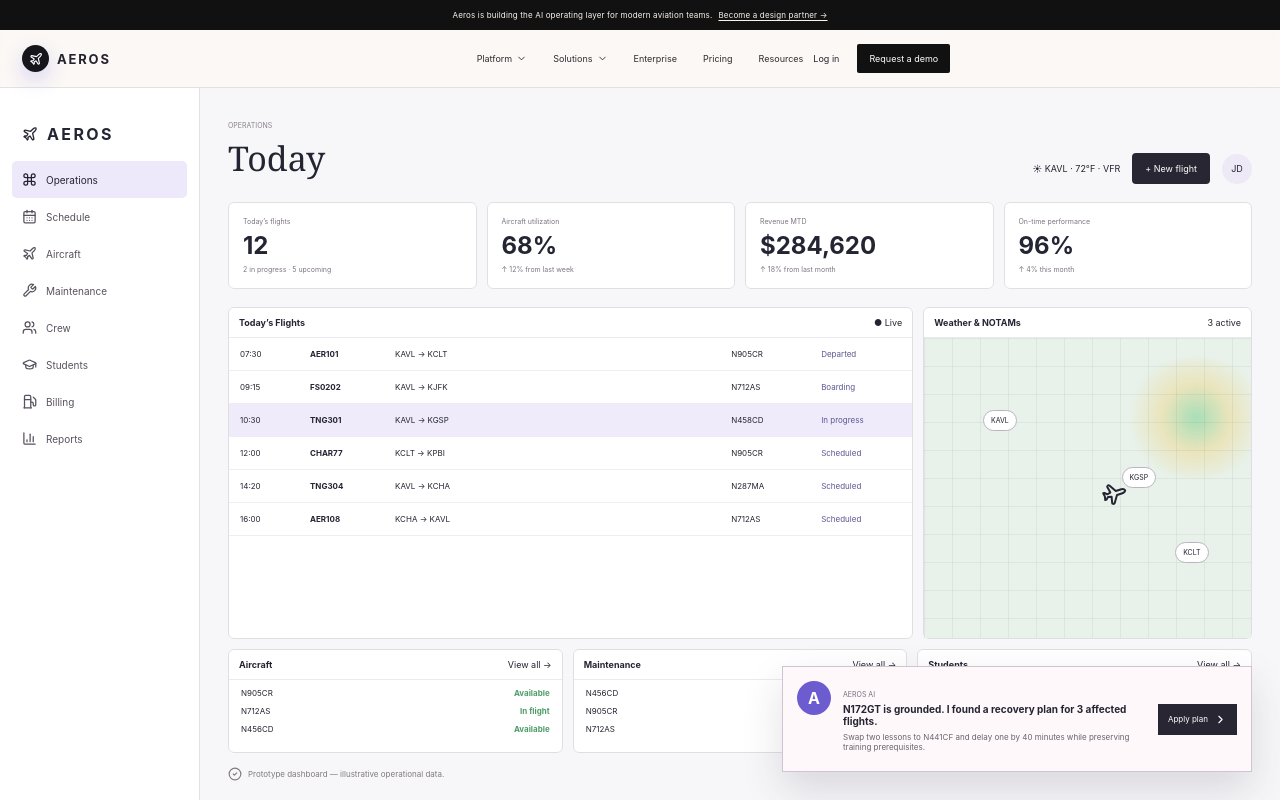
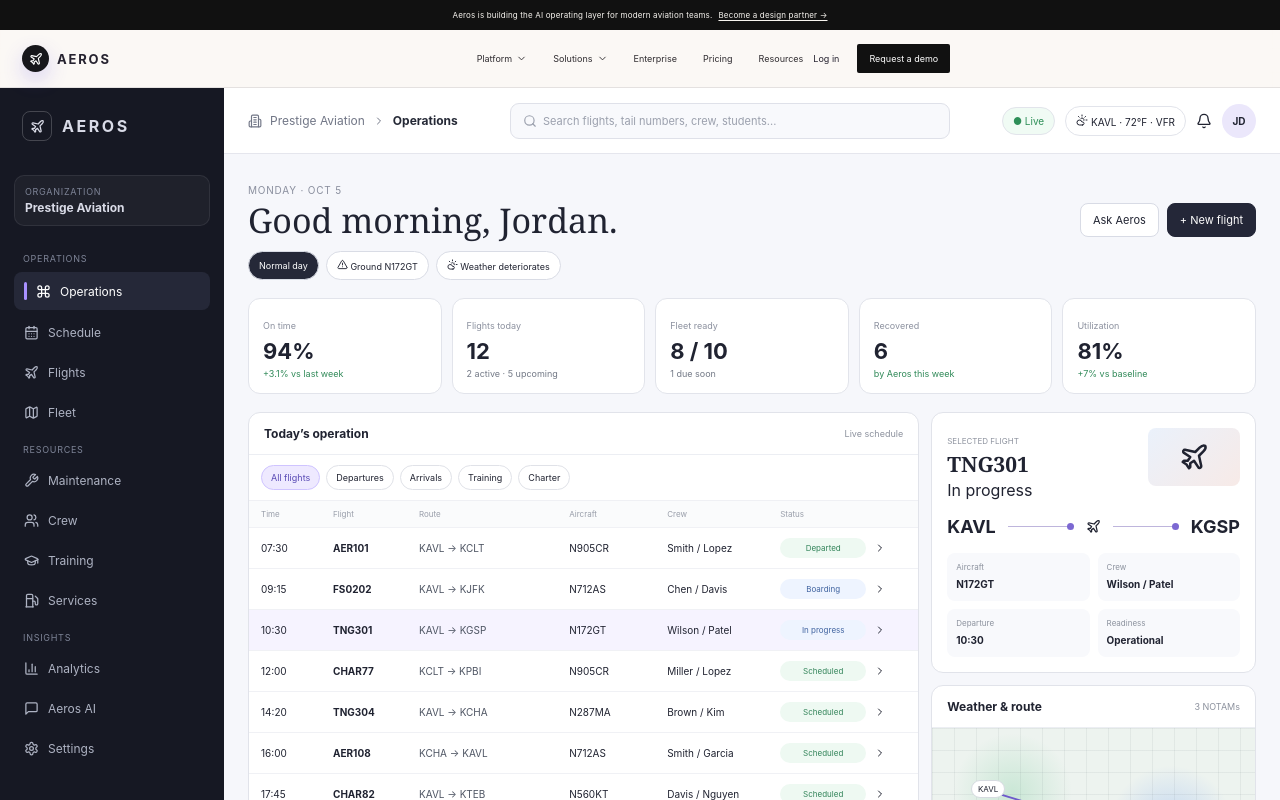
Before and after one commit to saharshbaweja/Rho, a Next.js app: page /dashboard in a window 1280 px wide. Shown: the top 800 px of the page. Built offline with nearby package versions, Linux system fonts and the light colour scheme.

Commit message:
Redesign Aeros dashboard as interactive operations command center

```diff
--- a/app/dashboard/page.jsx
+++ b/app/dashboard/page.jsx
@@ -1,21 +1,131 @@
 'use client';
-import {useState} from 'react';
-import {Plane,CalendarDays,Wrench,Users,BarChart3,CloudRain,Fuel,GraduationCap,Command,ChevronRight,CheckCircle2} from 'lucide-react';
+import {useMemo,useState} from 'react';
+import {Plane,CalendarDays,Wrench,Users,BarChart3,Fuel,GraduationCap,Command,Search,CloudSun,Bell,ChevronRight,CheckCircle2,AlertTriangle,Map,Settings,MessageSquare,Building2,Radio} from 'lucide-react';
 
-const rows=[['07:30','AER101','KAVL → KCLT','N905CR','Departed'],['09:15','FS0202','KAVL → KJFK','N712AS','Boarding'],['10:30','TNG301','KAVL → KGSP','N458CD','In progress'],['12:00','CHAR77','KCLT → KPBI','N905CR','Scheduled'],['14:20','TNG304','KAVL → KCHA','N287MA','Scheduled'],['16:00','AER108','KCHA → KAVL','N712AS','Scheduled']];
+const baseFlights=[
+ {time:'07:30',id:'AER101',route:'KAVL → KCLT',aircraft:'N905CR',crew:'Smith / Lopez',status:'Departed'},
+ {time:'09:15',id:'FS0202',route:'KAVL → KJFK',aircraft:'N712AS',crew:'Chen / Davis',status:'Boarding'},
+ {time:'10:30',id:'TNG301',route:'KAVL → KGSP',aircraft:'N172GT',crew:'Wilson / Patel',status:'In progress'},
+ {time:'12:00',id:'CHAR77',route:'KCLT → KPBI',aircraft:'N905CR',crew:'Miller / Lopez',status:'Scheduled'},
+ {time:'14:20',id:'TNG304',route:'KAVL → KCHA',aircraft:'N287MA',crew:'Brown / Kim',status:'Scheduled'},
+ {time:'16:00',id:'AER108',route:'KCHA → KAVL',aircraft:'N712AS',crew:'Smith / Garcia',status:'Scheduled'},
+ {time:'17:45',id:'CHAR82',route:'KAVL → KTEB',aircraft:'N560KT',crew:'Davis / Nguyen',status:'Scheduled'}
+];
+
+const scenarios={
+ normal:{label:'Normal operation',title:'Operation running normally'},
+ aircraft:{label:'Aircraft grounded',title:'N172GT grounded · oil pressure squawk'},
+ weather:{label:'Weather deterioration',title:'VFR window closes at 14:20'}
+};
+
+function statusClass(status){
+ const s=status.toLowerCase();
+ if(s.includes('ground')||s.includes('critical')) return 'ground';
+ if(s.includes('risk')||s.includes('delay')) return 'risk';
+ if(s.includes('plan')||s.includes('suggest')) return 'plan';
+ if(s.includes('progress')||s.includes('boarding')) return 'progress';
+ return 'ready';
+}
 
 export default function Dashboard(){
  const [nav,setNav]=useState('Operations');
  const [selected,setSelected]=useState(2);
- const [notice,setNotice]=useState(true);
- return <div className="app-shell-full">
-   <aside className="app-side"><div className="app-logo"><Plane size={16}/><b>AEROS</b></div>{[[Command,'Operations'],[CalendarDays,'Schedule'],[Plane,'Aircraft'],[Wrench,'Maintenance'],[Users,'Crew'],[GraduationCap,'Students'],[Fuel,'Billing'],[BarChart3,'Reports']].map(([I,t])=><button className={nav===t?'active':''} onClick={()=>setNav(t)} key={t}><I size={15}/>{t}</button>)}</aside>
-   <main className="app-main"><div className="app-top"><div><small>{nav.toUpperCase()}</small><h1>{nav==='Operations'?'Today':nav}</h1></div><div className="app-top-actions"><span>☀ KAVL · 72°F · VFR</span><button>+ New flight</button><i>JD</i></div></div>
-   <div className="app-kpis"><div><small>Today’s flights</small><b>12</b><span>2 in progress · 5 upcoming</span></div><div><small>Aircraft utilization</small><b>68%</b><span>↑ 12% from last week</span></div><div><small>Revenue MTD</small><b>$284,620</b><span>↑ 18% from last month</span></div><div><small>On-time performance</small><b>96%</b><span>↑ 4% this month</span></div></div>
-   <div className="app-content-grid"><section className="app-table"><div className="panel-head"><b>Today’s Flights</b><span>● Live</span></div>{rows.map((r,i)=><button className={selected===i?'selected':''} onClick={()=>setSelected(i)} key={i}><span>{r[0]}</span><b>{r[1]}</b><span>{r[2]}</span><span>{r[3]}</span><i>{r[4]}</i></button>)}</section><section className="app-weather"><div className="panel-head"><b>Weather & NOTAMs</b><span>3 active</span></div><div className="dashboard-map"><span className="dm1">KAVL</span><span className="dm2">KCLT</span><span className="dm3">KGSP</span><Plane size={24}/><div className="wx-cell"/></div></section></div>
-   <div className="app-lower"><section><div className="panel-head"><b>Aircraft</b><span>View all →</span></div><p>N905CR <b>Available</b></p><p>N712AS <b>In flight</b></p><p>N456CD <b>Available</b></p></section><section><div className="panel-head"><b>Maintenance</b><span>View all →</span></div><p>N456CD <b>100-hr inspection</b></p><p>N905CR <b>Annual inspection</b></p><p>N712AS <b className="danger">Overdue</b></p></section><section><div className="panel-head"><b>Students</b><span>View all →</span></div><p>Emma Wilson <b>Ready</b></p><p>Liam Chen <b>In progress</b></p><p>Sophia Martinez <b>Scheduled</b></p></section></div>
-   {notice&&<div className="dashboard-ai"><span>A</span><div><small>AEROS AI</small><b>N172GT is grounded. I found a recovery plan for 3 affected flights.</b><p>Swap two lessons to N441CF and delay one by 40 minutes while preserving training prerequisites.</p></div><button onClick={()=>setNotice(false)}>Apply plan <ChevronRight size={13}/></button></div>}
-   <div className="dashboard-proof"><CheckCircle2 size={14}/> Prototype dashboard — illustrative operational data.</div>
+ const [scenario,setScenario]=useState('normal');
+ const [aiOpen,setAiOpen]=useState(false);
+ const [applied,setApplied]=useState(false);
+ const [toast,setToast]=useState('');
+
+ const flights=useMemo(()=>{
+   if(scenario==='aircraft'&&!applied){
+     return baseFlights.map((f,i)=>i===2?{...f,status:'Grounded'}:i===3?{...f,status:'At risk'}:f);
+   }
+   if(scenario==='weather'&&!applied){
+     return baseFlights.map((f,i)=>i>=4?{...f,status:i===4?'At risk':'Weather risk'}:f);
+   }
+   if(applied&&scenario==='aircraft'){
+     return baseFlights.map((f,i)=>i===2?{...f,aircraft:'N441CF',time:'11:10',status:'Replanned'}:i===3?{...f,time:'12:20',status:'Recovered'}:f);
+   }
+   if(applied&&scenario==='weather'){
+     return baseFlights.map((f,i)=>i===4?{...f,time:'13:05',status:'Recovered'}:i===5?{...f,time:'14:05',status:'Recovered'}:f);
+   }
+   return baseFlights;
+ },[scenario,applied]);
+
+ const flight=flights[selected]||flights[0];
+ const metrics=scenario==='normal'||applied
+ ?[['On time','94%','+3.1% vs last week','good'],['Flights today','12','2 active · 5 upcoming',''],['Fleet ready','8 / 10','1 due soon',''],['Recovered','6','by Aeros this week','good'],['Utilization','81%','+7% vs baseline','good']]
+ :scenario==='aircraft'
+ ?[['On time','87%','3 flights impacted','warn'],['Flights at risk','3','requires recovery','warn'],['Fleet ready','7 / 10','N172GT grounded','warn'],['Aeros options','2','ranked plans ready','good'],['Utilization','74%','recoverable capacity','warn']]
+ :[['On time','89%','4 flights weather-exposed','warn'],['Flights at risk','4','afternoon bank','warn'],['Fleet ready','8 / 10','aircraft unchanged',''],['Aeros options','3','weather-safe plans','good'],['Utilization','76%','weather constrained','warn']];
+
+ function trigger(next){setScenario(next);setApplied(false);setSelected(next==='aircraft'?2:next==='weather'?4:2);setAiOpen(next!=='normal');setToast(next==='normal'?'Operation reset':'Aeros detected a new operational event');setTimeout(()=>setToast(''),1800)}
+ function applyPlan(){setApplied(true);setAiOpen(false);setToast('Recovery plan applied to the live operation');setTimeout(()=>setToast(''),2200)}
+
+ return <div className="ops-app">
+   <aside className="ops-sidebar">
+     <div className="ops-logo"><span className="ops-logo-mark"><Plane size={15}/></span><b>AEROS</b></div>
+     <div className="ops-org"><small>ORGANIZATION</small><b>Prestige Aviation</b></div>
+     <nav className="ops-nav">
+       <div className="ops-nav-group"><span>OPERATIONS</span>{[[Command,'Operations'],[CalendarDays,'Schedule'],[Plane,'Flights'],[Map,'Fleet']].map(([I,t])=><button key={t} className={nav===t?'active':''} onClick={()=>setNav(t)}><I size={15}/><span>{t}</span></button>)}</div>
+       <div className="ops-nav-group"><span>RESOURCES</span>{[[Wrench,'Maintenance'],[Users,'Crew'],[GraduationCap,'Training'],[Fuel,'Services']].map(([I,t])=><button key={t} className={nav===t?'active':''} onClick={()=>setNav(t)}><I size={15}/><span>{t}</span></button>)}</div>
+       <div className="ops-nav-group"><span>INSIGHTS</span>{[[BarChart3,'Analytics'],[MessageSquare,'Aeros AI'],[Settings,'Settings']].map(([I,t])=><button key={t} className={nav===t?'active':''} onClick={()=>setNav(t)}><I size={15}/><span>{t}</span></button>)}</div>
+     </nav>
+     <div className="ops-sidebar-foot">Illustrative prototype environment</div>
+   </aside>
+
+   <main className="ops-main">
+     <header className="ops-topbar">
+       <div className="ops-breadcrumb"><Building2 size={14}/><span>Prestige Aviation</span><ChevronRight size={12}/><b>{nav}</b></div>
+       <div className="ops-search"><Search size={14}/>&nbsp;&nbsp;Search flights, tail numbers, crew, students...</div>
+       <div className="ops-top-actions"><span className="ops-live">● Live</span><span className="ops-weather"><CloudSun size={12}/> KAVL · 72°F · VFR</span><Bell size={16}/><span className="ops-avatar">JD</span></div>
+     </header>
+
+     <div className="ops-content">
+       <div className="ops-heading"><div><small>MONDAY · OCT 5</small><h1>Good morning, Jordan.</h1></div><div className="ops-heading-actions"><button className="ops-btn" onClick={()=>setAiOpen(true)}>Ask Aeros</button><button className="ops-btn primary">+ New flight</button></div></div>
+
+       <div className="scenario-strip"><button className={scenario==='normal'?'active':''} onClick={()=>trigger('normal')}>Normal day</button><button className={scenario==='aircraft'?'active':''} onClick={()=>trigger('aircraft')}><AlertTriangle size={11}/> Ground N172GT</button><button className={scenario==='weather'?'active':''} onClick={()=>trigger('weather')}><CloudSun size={11}/> Weather deteriorates</button></div>
+
+       <section className="ops-overview">{metrics.map(([l,n,s,t])=><div className={'metric-card '+t} key={l}><small>{l}</small><b>{n}</b><span>{s}</span></div>)}</section>
+
+       <div className="ops-workspace">
+         <section className="ops-panel">
+           <div className="ops-panel-head"><b>Today’s operation</b><span>{scenario==='normal'||applied?'Live schedule':'Impact detected · '+scenarios[scenario].label}</span></div>
+           <div className="flight-toolbar"><button className="active">All flights</button><button>Departures</button><button>Arrivals</button><button>Training</button><button>Charter</button></div>
+           <div className="flight-head"><span>Time</span><span>Flight</span><span>Route</span><span>Aircraft</span><span>Crew</span><span>Status</span><span/></div>
+           {flights.map((r,i)=><button className={'flight-row '+(selected===i?'selected':'')} onClick={()=>setSelected(i)} key={r.id}><span>{r.time}</span><b>{r.id}</b><span className="route">{r.route}</span><span>{r.aircraft}</span><span>{r.crew}</span><span className={'status '+statusClass(r.status)}>{r.status}</span><ChevronRight size={12}/></button>)}
+         </section>
+
+         <div className="side-stack">
+           <section className="ops-panel detail-card">
+             <div className="flight-detail-top"><div><small>SELECTED FLIGHT</small><h3>{flight.id}</h3><span>{flight.status}</span></div><div className="tail-thumb"><Plane size={30}/></div></div>
+             <div className="detail-route"><strong>{flight.route.split(' → ')[0]}</strong><i/><Plane size={15}/><i/><strong>{flight.route.split(' → ')[1]}</strong></div>
+             <div className="detail-grid"><div><small>Aircraft</small><b>{flight.aircraft}</b></div><div><small>Crew</small><b>{flight.crew}</b></div><div><small>Departure</small><b>{flight.time}</b></div><div><small>Readiness</small><b>{statusClass(flight.status)==='ground'?'Blocked':'Operational'}</b></div></div>
+           </section>
+
+           <section className="ops-panel"><div className="ops-panel-head"><b>Weather & route</b><span>3 NOTAMs</span></div><div className="weather-map"><div className="weather-route"/><Plane className="wx-plane" size={21}/><span className="wx-airport wx-a">{flight.route.split(' → ')[0]}</span><span className="wx-airport wx-b">{flight.route.split(' → ')[1]}</span></div></section>
+         </div>
+       </div>
+
+       <div className="ops-lower">
+         <section className="ops-panel mini-table"><div className="ops-panel-head"><b>Aircraft readiness</b><span>View fleet</span></div><div className="item"><b>N905CR · Citation CJ3</b><span className="success">Available</span></div><div className="item"><b>N712AS · Cirrus SR22</b><span>In flight</span></div><div className="item"><b>N172GT · Cessna 172S</b><span className={scenario==='aircraft'&&!applied?'danger':''}>{scenario==='aircraft'&&!applied?'Grounded':'Available'}</span></div></section>
+         <section className="ops-panel mini-table"><div className="ops-panel-head"><b>Maintenance control</b><span>5 open</span></div><div className="item"><b>N456CD</b><span>100-hr · 8 days</span></div><div className="item"><b>N905CR</b><span>Annual · 24 days</span></div><div className="item"><b>N712AS</b><span className="danger">ELT battery overdue</span></div></section>
+         <section className="ops-panel mini-table"><div className="ops-panel-head"><b>Operations feed</b><span>Live</span></div><div className="item"><b>N905CR departed KAVL</b><span>10:32</span></div><div className="item"><b>Aeros checked 6 downstream conflicts</b><span>10:29</span></div><div className="item"><b>Weather window updated</b><span>10:18</span></div></section>
+       </div>
+       <div className="prototype-note"><CheckCircle2 size={12}/> Illustrative prototype data — interactions demonstrate the intended Aeros product workflow.</div>
+     </div>
+
+     {aiOpen&&<div className="ai-drawer">
+       <div className="ai-drawer-head"><div><span className="ai-orb">A</span><div><small>AEROS AI · OPERATIONS AGENT</small><b>{scenario==='normal'?'What would you like to evaluate?':scenarios[scenario].title}</b></div></div><button className="ops-btn" onClick={()=>setAiOpen(false)}>Close</button></div>
+       <div className="ai-body">
+         {scenario==='normal'?<div className="ai-event-box"><small>SUGGESTED PROMPT</small><b>Try grounding N172GT or deteriorating weather above to see Aeros build a recovery plan.</b></div>:<>
+           <div className="ai-event-box"><small>DETECTED EVENT</small><b>{scenarios[scenario].title}</b></div>
+           <div className="ai-impact"><div><small>Flights impacted</small><b>{scenario==='aircraft'?'3':'4'}</b></div><div><small>Downstream conflicts</small><b>{scenario==='aircraft'?'6':'9'}</b></div><div><small>Plan confidence</small><b>{scenario==='aircraft'?'94%':'91%'}</b></div></div>
+           <div className="ai-plan"><h4>Recommended recovery plan</h4>{scenario==='aircraft'?<><div className="ai-change"><b>TNG301</b><em>N172GT → N441CF</em><span>11:10</span></div><div className="ai-change"><b>CHAR77</b><em>Shift +20 min</em><span>12:20</span></div><div className="ai-change"><b>Training</b><em>Preserve Stage 2 prerequisite</em><span>OK</span></div></>:<><div className="ai-change"><b>TNG304</b><em>Move before weather window</em><span>13:05</span></div><div className="ai-change"><b>AER108</b><em>Move earlier</em><span>14:05</span></div><div className="ai-change"><b>CHAR82</b><em>Hold current slot</em><span>Safe</span></div></>}</div>
+           <div className="ai-footer"><button onClick={()=>setAiOpen(false)}>Keep current plan</button><button className="primary" onClick={applyPlan}>Apply recovery plan</button></div>
+         </>}
+       </div>
+     </div>}
+     {toast&&<div className="toast">{toast}</div>}
    </main>
  </div>
 }
```
